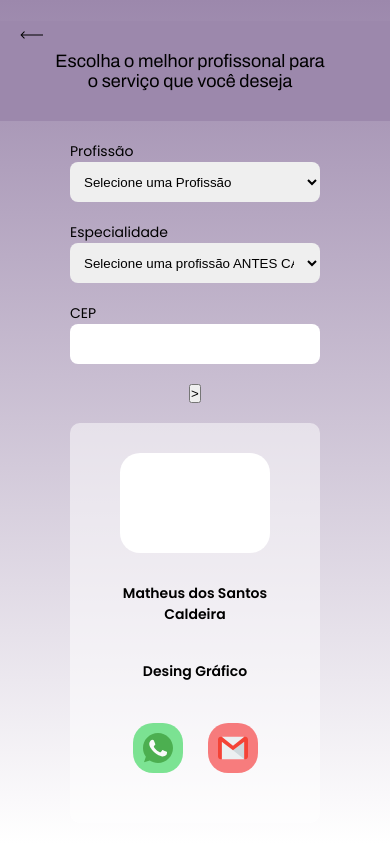
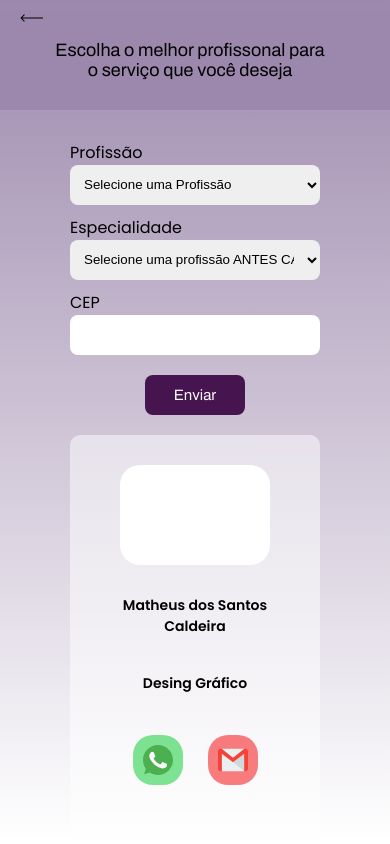
Before and after one commit to AnaPaixao/projeto-site-dinamico, a PHP site: page /projeto-site-dinamico/consultar-profissional.php in a window 390 px wide. Run offline with PHP 8.4, Linux system fonts and the light colour scheme; data comes from the database, SQL or seed files in the repository.

Commit message:
Consultar profissional -> botão do formulário adicionado

```diff
--- a/consultar-profissional.php
+++ b/consultar-profissional.php
@@ -8,7 +8,7 @@ $profissoes = $db->query("SELECT * FROM profissao ORDER BY nome ASC")->fetchAll(
 $consulta = filter_input_array(INPUT_GET, FILTER_SANITIZE_STRIPPED);
 
 if(isset($consulta)){
-    var_dump($consulta);
+    // var_dump($consulta);
 
     if($consulta['profissao']){
 
@@ -18,14 +18,14 @@ if(isset($consulta)){
             $stmt->execute();
 
             $especialidades = $stmt->fetchAll();
-            var_dump($especialidades);
+            // var_dump($especialidades);
 
             $stmt = $db->prepare("SELECT * FROM profissao WHERE id = :id");
             $stmt->bindParam(":id", $consulta['profissao'], PDO::PARAM_INT);
             $stmt->execute();
 
             $profissao_selecionada = $stmt->fetch();
-            var_dump($profissao_selecionada);
+            // var_dump($profissao_selecionada);
 
         } catch (Exception $ex) {
            echo "Deu erro tio: {$ex}";
@@ -94,8 +94,8 @@ if(isset($consulta)){
             <input type="text" name="cep" id="cep">
         </div>
 
-        <div class="cep">
-            <button type="submit">></button>
+        <div class="button">
+            <button type="submit">Enviar</button>
         </div>
     </form>
 
--- a/styles/consultar-profissional.css
+++ b/styles/consultar-profissional.css
@@ -1,10 +1,11 @@
+/*======== HEADER ========*/
 header {
     background: #9C88AC;
     padding: 20px;
     width: 100%;
 }
 
-body header a.botao-voltar{
+header a.botao-voltar{
     position: absolute;
     top: 3%;
     left: 5%;
@@ -22,14 +23,31 @@ body header a.botao-voltar{
     font-weight: 700;
 }
 
+
+/*======== FORM ========*/
 form {
     font-family: 'Poppins', sans-serif;
+    width: 55vw;
+    display: flex;
+    justify-content: space-around;
+    align-items: center;
+    margin: 0 auto;
+    padding: 40px;
+    flex-wrap: wrap;
+}
+
+form label {
+    display: flex;
+}
+
+/* form {
+    font-family: 'Poppins', sans-serif;
     display: grid;
-    grid-template-columns: 1fr 1fr 1fr;
+    grid-template-columns: 1fr 1fr 1fr 1fr;
     justify-content: center;
     align-content: center;
-    gap: 40px;
-    width: 40vw;
+    gap: 20px;
+    width: 65vw;
     margin: 40px auto;
     font-size: 14px;
 }
@@ -65,6 +83,26 @@ form input {
     padding: 10px;
 }
 
+form button {
+    width: 100px;
+    height: 40px;
+    color: #FFF;
+    font-family: 'Archivo', sans-serif;
+    font-size: 15px;
+    line-height: 26px;
+    outline: 0;
+    border: none;
+    border-radius: 8px;
+    background-color: #46144F;
+    /* box-shadow: 2px 2px black; */
+    margin-top: 20px;
+}
+
+form button:hover {
+    background-color: #6b3076;
+}
+
+/*======== CARD ========*/
 .card {
     font-family: 'Poppins', sans-serif;
     display: flex;
@@ -155,13 +195,18 @@ form input {
     }
 
     form {
-        display: grid;
-        grid-template-columns: none;
-        grid-template-rows: 1fr 1fr 1fr;
-        gap: 20px;
-        width: 90vw;
-        margin: 20px auto;
+        font-family: 'Poppins', sans-serif;
+        width: 70vw;
+        display: flex;
+        flex-direction: column;
+        align-items: center;
+        margin: 0 auto;
+        padding: 40px;
+        flex-wrap: wrap;
     }
+
+    form label {
+        margin-top: 10px;    }
 
     form select, form input {
         width: 400px;
@@ -224,89 +267,35 @@ form input {
     .header-content h1 {
         width: 280px;
         font-size: 20px;
-        text-align: center;
     }
 
     form {
-        display: grid;
-        grid-template-columns: none;
-        grid-template-rows: 1fr 1fr 1fr;
-        gap: 20px;
+        flex-direction: column;
         width: 90vw;
-        margin: 20px auto;
+        padding: 20px;
     }
 
     form select, form input {
         width: 300px;
     }
+}
 
-    .card {
-        display: flex;
-        flex-direction: column;
-        align-items: center;
-        width: 300px;
-        height: 400px;
-    }
-
-    .card .img {
-        display: flex;
-        width: 150px;
-    }
-
-    .card .professional {
-        display: flex;
-        flex-direction: column;
-        flex-wrap: wrap;
-        text-align: center;
-        width: 200px;
-    }
-
-    .card .professional p {
-        flex-basis: 100%;
-    }
-
-    .card .professional p:nth-child(3) {
-        display: none;
-    }
-
-    .card .social-media {
-        display: flex;
-        width: 150px;
-        justify-content: space-around;
-    }
-
-    .card .net{
-        width: 50px;
-        height: 50px;
-        margin: 0;
-    }
-
-
-}
+/*======== 414px ========*/
 
 @media (max-width: 414px) {
 
-    header {
-        padding: 10px;
-    }
-
-    .header-content {
-        width: 290px;
+    body header a.botao-voltar{
+        top: 1%;
     }
 
     .header-content h1 {
-        width: 280px;
         font-size: 18px;
-        text-align: center;
     }
 
     form {
-        display: grid;
-        grid-template-columns: none;
-        grid-template-rows: 1fr 1fr 1fr;
-        gap: 20px;
-        width: 90vw;
+        width: 80vw;
         margin: 20px auto;
+        padding: 0;
     }
 
     form select, form input {
```
Also changed, not shown: other parts of styles/consultar-profissional.css (+6 -45 lines).
